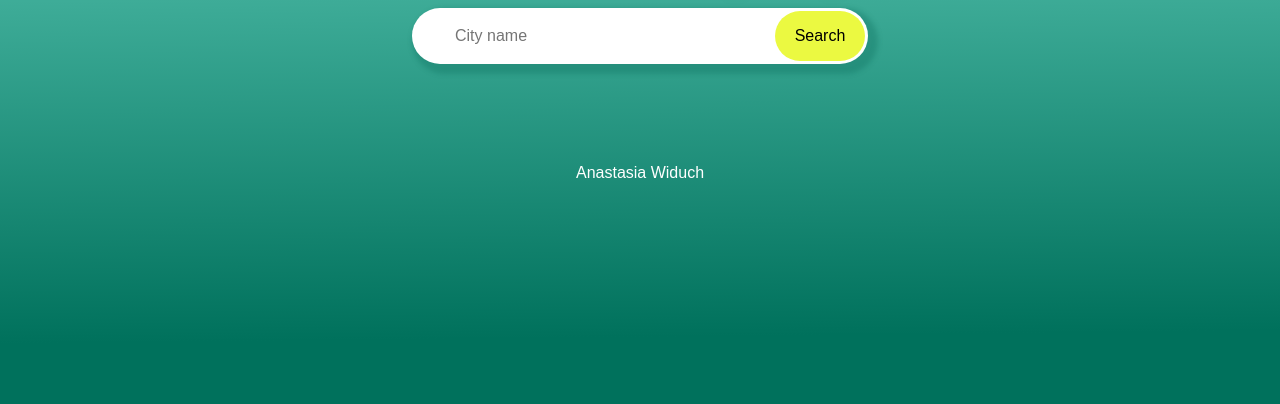
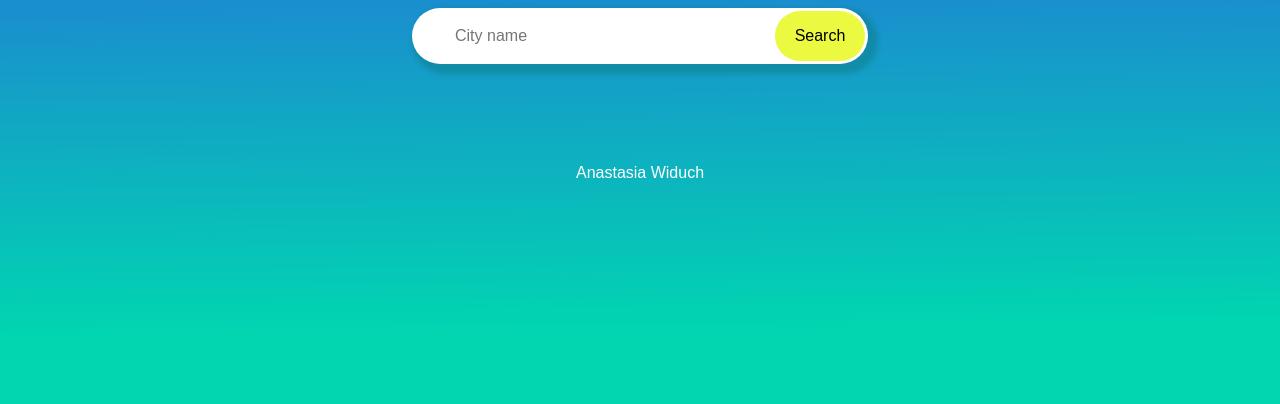
Before and after one commit to anawiduch/weather2, a website built with webpack: page index.html in a window 1280 px wide. Shown: the part 396-800 px from the top of the page. Built offline with nearby package versions, Linux system fonts and the light colour scheme.

Commit message:
Update main.css

```diff
--- a/main.css
+++ b/main.css
@@ -3,7 +3,7 @@
 
 body {
     font-family: 'Arial', sans-serif;
-    background: linear-gradient(179.4deg, rgba(0, 223, 183, 0.48) 0.53%, #00715C 90.93%);
+    background: linear-gradient(179.4deg, rgba(2, 2, 239, 0.786) 0.53%, #00d7b0 90.93%);
     color: white;
     display: flex;
     flex-direction: column;
```
